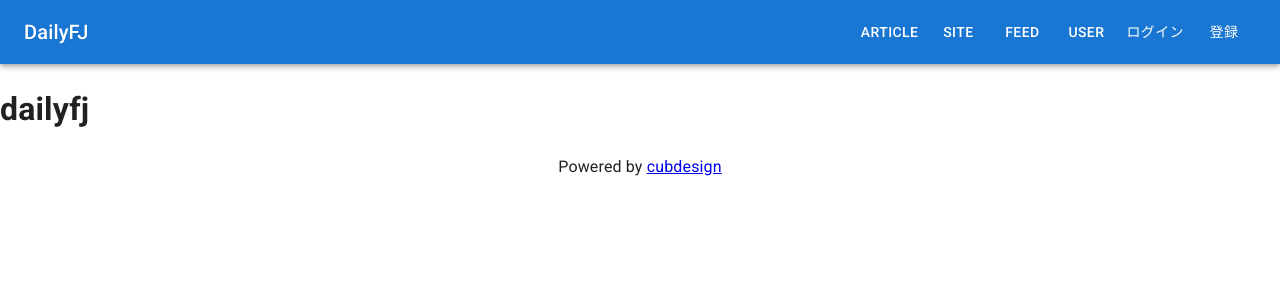
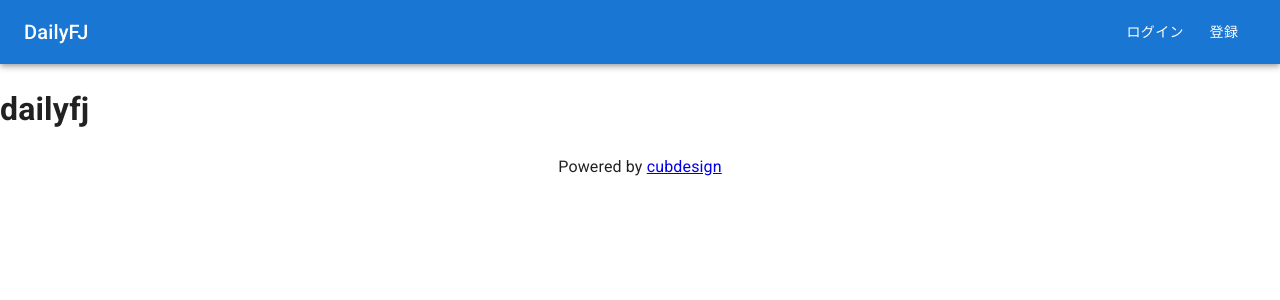
Before and after one commit to haikara-dev/haikara, a Next.js app in the folder front/: page / in a window 1280 px wide. Shown: the top 300 px of the page. Built offline with nearby package versions, Linux system fonts and the light colour scheme; no server answers.

Commit message:
hide admin menu

```diff
--- a/front/src/components/Header.tsx
+++ b/front/src/components/Header.tsx
@@ -5,7 +5,7 @@ import { useAuthUserContext } from "@/lib/AuthUser";
 
 const Header = () => {
   const auth = getAuth();
-  const { currentUser, authUser, logout } = useAuthUserContext();
+  const { isAdmin, currentUser, authUser, logout } = useAuthUserContext();
   return (
     <AppBar component="header" position="sticky">
       <Toolbar>
@@ -22,6 +22,10 @@ const Header = () => {
             DailyFJ
           </Typography>
         </Link>
+
+        {authUser ? (
+          <>
+            {isAdmin && (
               <>
                 <Link href="/article" passHref>
                   <Button color="inherit">Article</Button>
@@ -36,8 +40,8 @@ const Header = () => {
                   <Button color="inherit">User</Button>
                 </Link>
               </>
-        {authUser ? (
-          <>
+            )}
+
             <Typography variant="h6" component="div">
               {currentUser?.email}
             </Typography>
--- a/front/src/lib/AuthUser.tsx
+++ b/front/src/lib/AuthUser.tsx
@@ -15,6 +15,7 @@ export type AuthUserContextType = {
   authUser: AuthUser | null;
   login: (user: AuthUser, callback: () => void) => void;
   logout: (callback: () => void) => void;
+  isAdmin: boolean;
 };
 
 const AuthUserContext = createContext<AuthUserContextType>(
@@ -34,6 +35,7 @@ const AuthUserProvider: React.FC<AuthUserProviderProps> = ({ children }) => {
   const [authUser, setAuthUser] = useState<AuthUser | null>(null);
   const [currentUser, setCurrentUser] = useState<User | null>(null);
   const [initialize, setInitialize] = useState<boolean>(false);
+  const [isAdmin, setIsAdmin] = useState<boolean>(false);
 
   const router = useRouter();
 
@@ -68,6 +70,7 @@ const AuthUserProvider: React.FC<AuthUserProviderProps> = ({ children }) => {
     authUser,
     login,
     logout,
+    isAdmin,
   };
 
   const getRequestHeaders = async (authUser: AuthUser) => {
@@ -120,6 +123,7 @@ const AuthUserProvider: React.FC<AuthUserProviderProps> = ({ children }) => {
         email: json.email,
         role: json.role,
       });
+      setIsAdmin(json.role === "admin");
     } catch (err) {
       console.log(err);
     }
```
Lines whose indentation alone changed are shown as unchanged.
